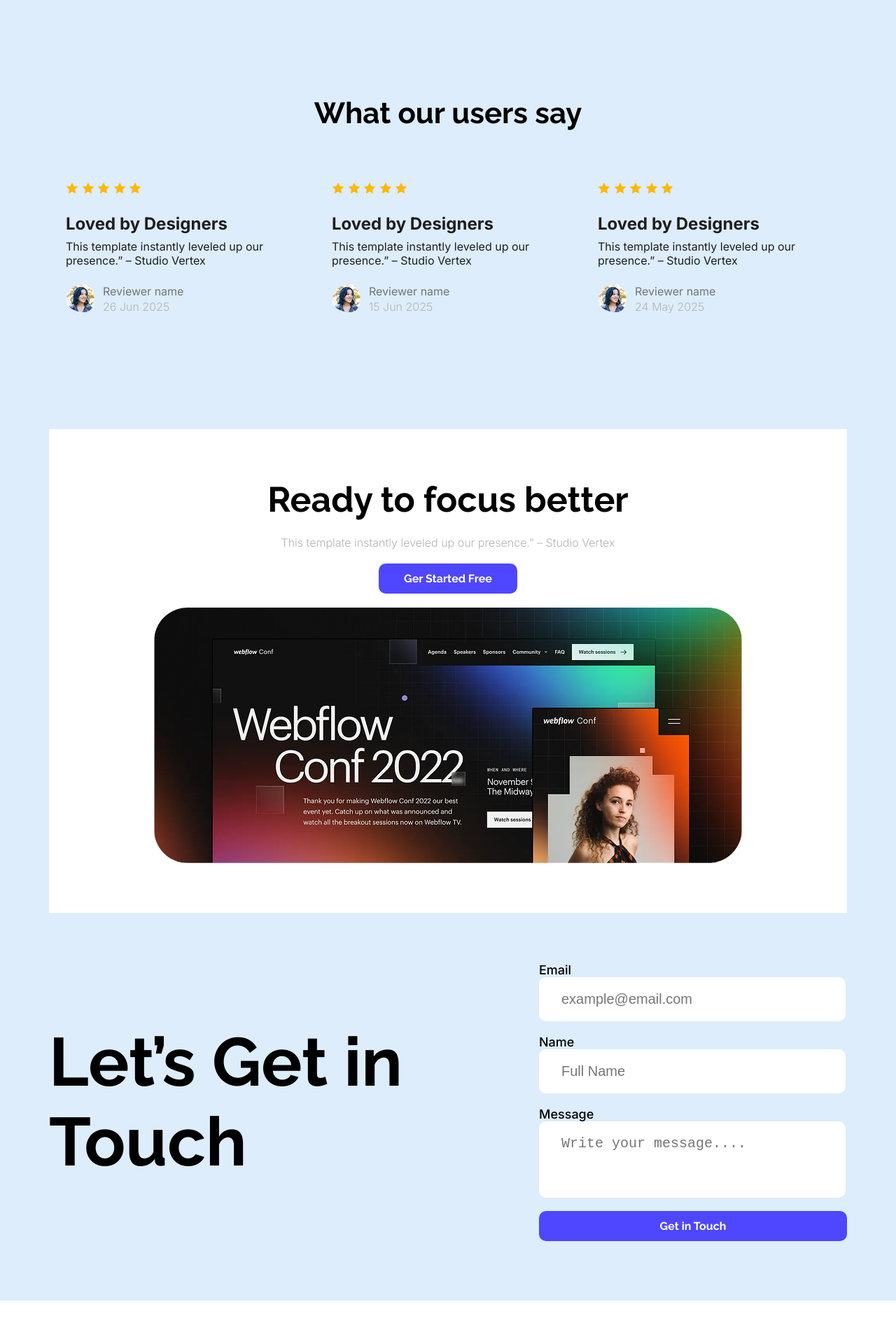
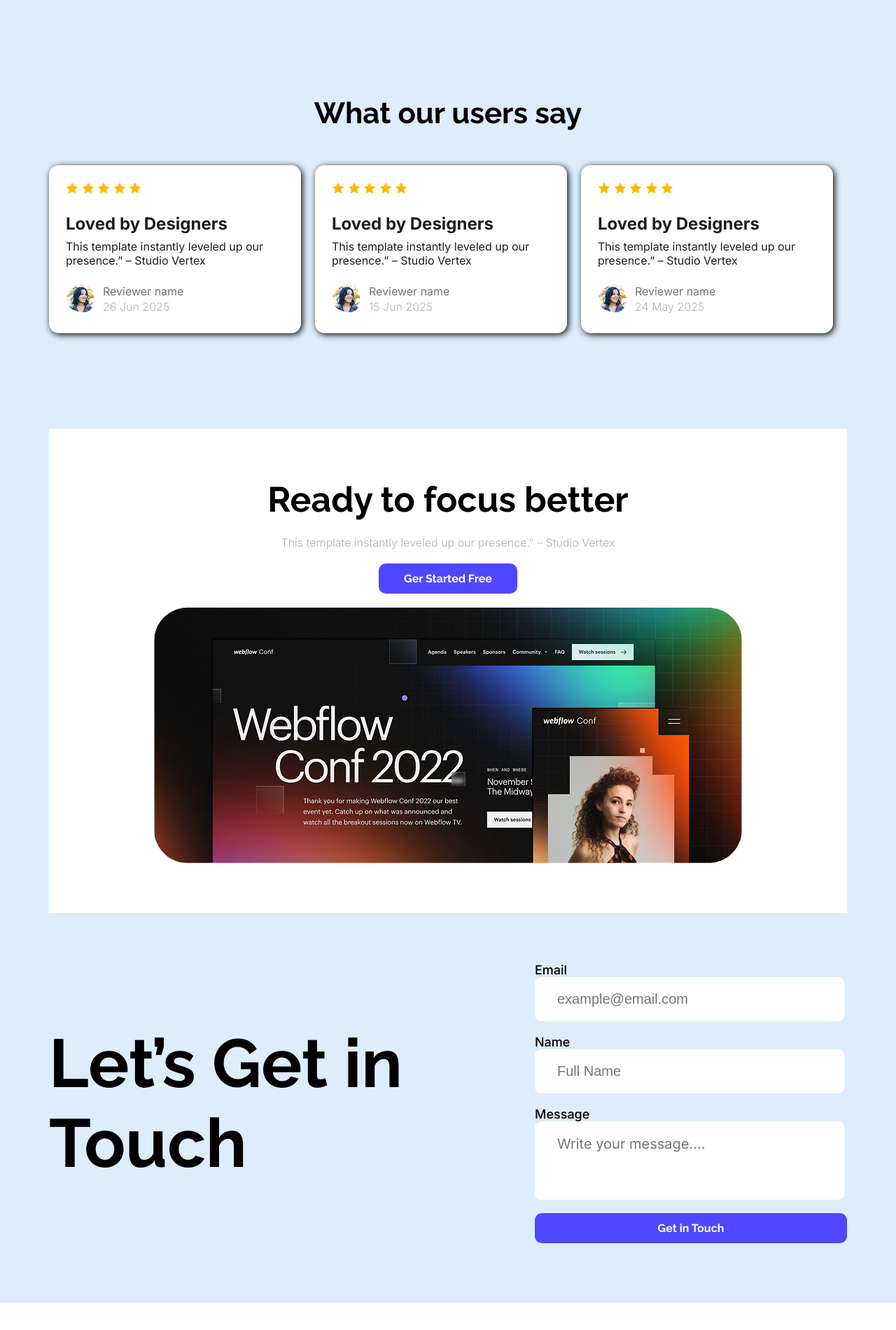
Before and after one commit to naymulislamnay/Assignment-01, a plain HTML site: page index.html in a window 1280 px wide. Shown: the part 1560-3460 px from the top of the page at 70% size. Drawn offline with Linux system fonts and the light colour scheme.

Commit message:
review box shadow and button hover added

```diff
--- a/index.html
+++ b/index.html
@@ -133,7 +133,7 @@
                 <label for="name">Name</label>
                 <input type="text" name="name" id="name" placeholder="Full Name">
                 <label for="message">Message</label>
-                <textarea name="message" id="message" cols="30" rows="3" placeholder="Write your message...."></textarea>
+                <textarea class="inter-normal" name="message" id="message" cols="30" rows="3" placeholder="Write your message...."></textarea>
                 <button class="raleway-regular btn-primary get-touch-btn" type="submit">Get in Touch</button>
             </form>
         </section>
--- a/styles/style.css
+++ b/styles/style.css
@@ -55,6 +55,12 @@ body {
     padding: 12px 36px;
     border: none;
     border-radius: 10px;
+}
+
+.btn-primary:hover{
+    background-color: #01AA6D;
+    cursor: pointer;
+    transform: scale(1.1);
 }
 
 
@@ -190,6 +196,9 @@ main{
 .review{
     padding: 24px;
     margin-right: 20px;
+    background-color: white;
+    border-radius: 14px;
+    box-shadow: 2px 2px 10px black;
 }
 
 
@@ -315,6 +324,7 @@ input, textarea{
     border: none;
 }
 
+
 .get-touch-btn{
     width: 100%;
 }
```
